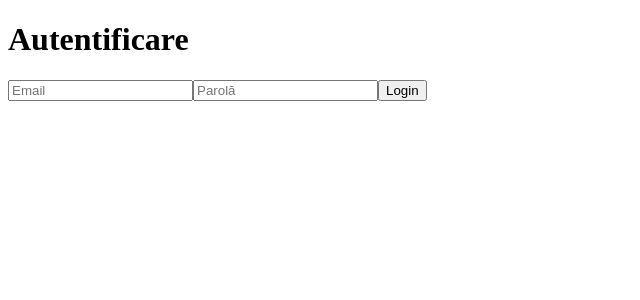
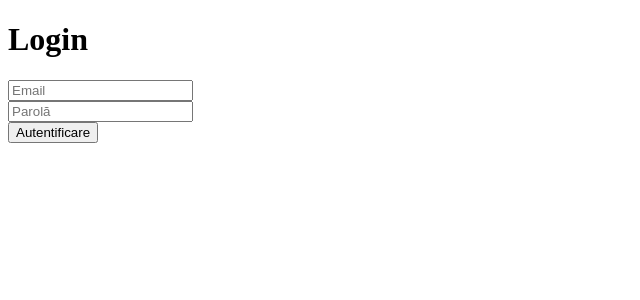
Before and after one commit to teodordamian2025/unitar-admin, a Next.js app: page /login in a window 1280 px wide. Shown: the top 300 px of the page, without its empty margins (0-640 px from the left). Built offline with nearby package versions, Linux system fonts and the light colour scheme.

Commit message:
Corectie pagina si logare

```diff
--- a/app/login/page.tsx
+++ b/app/login/page.tsx
@@ -1,33 +1,52 @@
-"use client";
+'use client';
 
+import { useState } from 'react';
+import { useRouter } from 'next/navigation';
 import { signInWithEmailAndPassword } from 'firebase/auth';
 import { auth } from '../../lib/firebaseConfig';
-import { useRouter } from 'next/navigation';
-import { useState } from 'react';
 
 export default function LoginPage() {
   const router = useRouter();
   const [email, setEmail] = useState('');
   const [password, setPassword] = useState('');
+  const [error, setError] = useState('');
 
-  const handleLogin = async () => {
+  const handleLogin = async (e: React.FormEvent) => {
+    e.preventDefault();
+    setError('');
+
     try {
-      const userCredential = await signInWithEmailAndPassword(auth, email, password);
-      const idToken = await userCredential.user.getIdToken();
-
-      document.cookie = `authToken=${idToken}; path=/`;
-      router.push('/admin');
-    } catch (error) {
-      alert('Autentificare eșuată');
+      await signInWithEmailAndPassword(auth, email, password);
+      router.push('/'); // sau /admin dacă dorești direct în panou
+    } catch (err: any) {
+      setError('Autentificare eșuată');
+      console.error('Firebase error:', err.message);
     }
   };
 
   return (
     <div>
-      <h1>Autentificare</h1>
-      <input type="email" placeholder="Email" value={email} onChange={(e) => setEmail(e.target.value)} />
-      <input type="password" placeholder="Parolă" value={password} onChange={(e) => setPassword(e.target.value)} />
-      <button onClick={handleLogin}>Login</button>
+      <h1>Login</h1>
+      <form onSubmit={handleLogin}>
+        <input
+          type="email"
+          placeholder="Email"
+          value={email}
+          onChange={e => setEmail(e.target.value)}
+          required
+        />
+        <br />
+        <input
+          type="password"
+          placeholder="Parolă"
+          value={password}
+          onChange={e => setPassword(e.target.value)}
+          required
+        />
+        <br />
+        <button type="submit">Autentificare</button>
+      </form>
+      {error && <p style={{ color: 'red' }}>{error}</p>}
     </div>
   );
 }
--- a/lib/firebaseConfig.ts
+++ b/lib/firebaseConfig.ts
@@ -1,4 +1,5 @@
-import { initializeApp, getApps } from 'firebase/app';
+// lib/firebaseConfig.ts
+import { initializeApp } from 'firebase/app';
 import { getAuth } from 'firebase/auth';
 
 const firebaseConfig = {
@@ -10,8 +11,7 @@ const firebaseConfig = {
   appId: '...',
 };
 
-// Evită reinițializarea dacă deja există o instanță
-const app = getApps().length === 0 ? initializeApp(firebaseConfig) : getApps()[0];
+const app = initializeApp(firebaseConfig);
 const auth = getAuth(app);
 
-export { auth, app };
+export { app, auth };
```
